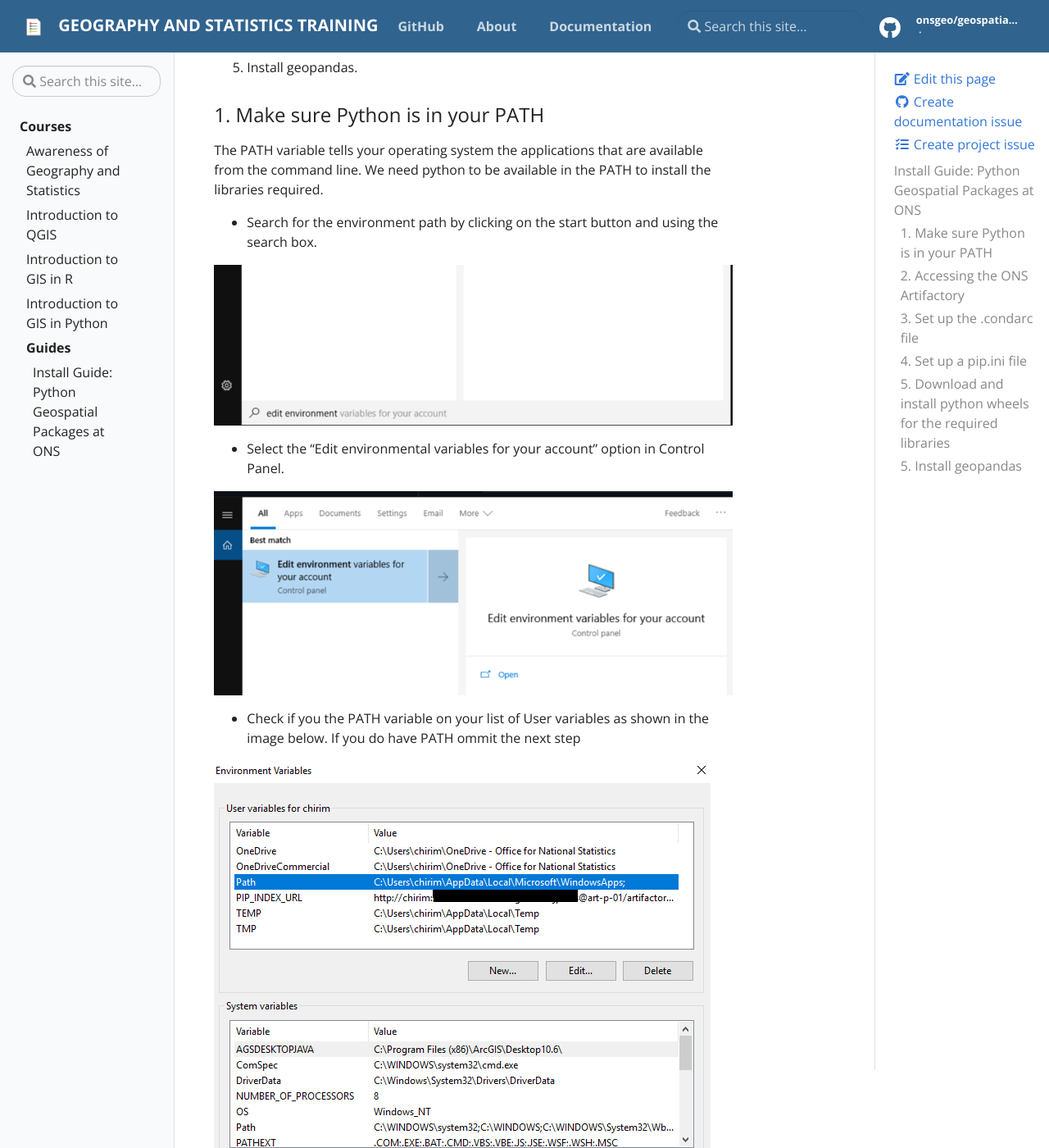
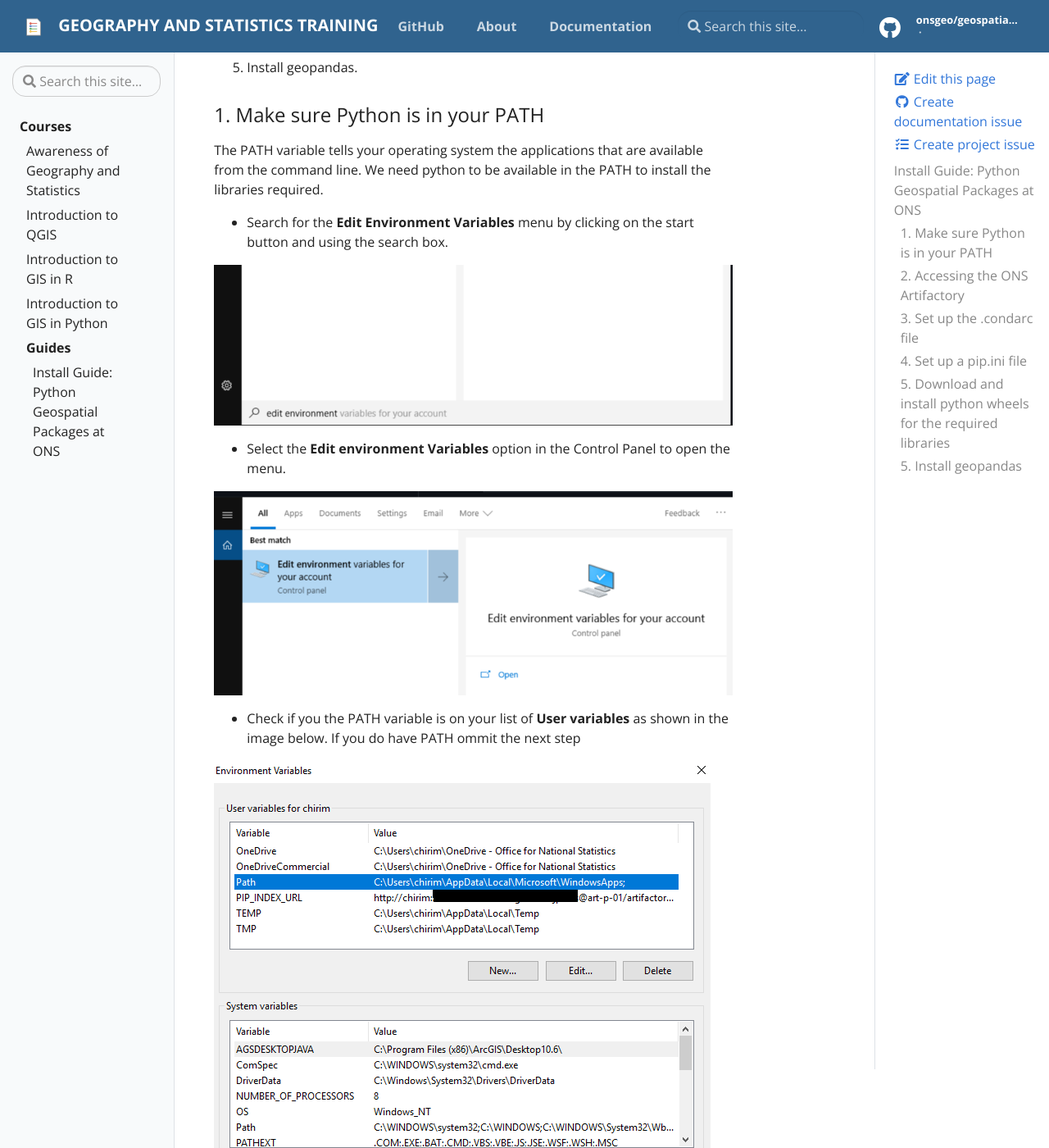
Before and after one commit to ONSgeo/geospatial-training, a Jekyll site: the page built from _docs/guides/python_install.md, in a window 1280 px wide and 1400 px high, scrolled down 460 px. Shown: the whole window at 82% size. Built offline with Jekyll 4.4.1, drawn with Linux system fonts in a browser that asks for light colours.

Commit message:
minor updates

```diff
--- a/_docs/guides/python_install.md
+++ b/_docs/guides/python_install.md
@@ -18,15 +18,15 @@ There are five steps required to make sure that you can download and install the
 
 ### 1. Make sure Python is in your PATH
 The PATH variable tells your operating system the applications that are available from the command line. We need python to be available in the PATH to install the libraries required.
-* Search for the environment path by clicking on the start button and using the search box.
+* Search for the **Edit Environment Variables** menu by clicking on the start button and using the search box.
 
 ![Image showing Windows search bar for environment edit](https://github.com/ONSgeo/geospatial-training/blob/master/_docs/guides/img/edit_environment_search.PNG?raw=true)
 
-* Select the “Edit environmental variables for your account” option in Control Panel.
+* Select the **Edit environment Variables** option in the Control Panel to open the menu.
 
 ![Image showing the Edit Environment Variables menu before being opened](https://github.com/ONSgeo/geospatial-training/blob/master/_docs/guides/img/edit_environment%20menu.PNG?raw=true)
 
-* Check if you the PATH variable on your list of User variables as shown in the image below. If you do have PATH ommit the next step
+* Check if you the PATH variable is on your list of **User variables** as shown in the image below. If you do have PATH ommit the next step
 
 ![Image showing the environment path variable menu](https://github.com/ONSgeo/geospatial-training/blob/master/_docs/guides/img/edit_environment_path.PNG?raw=true)
 
```
